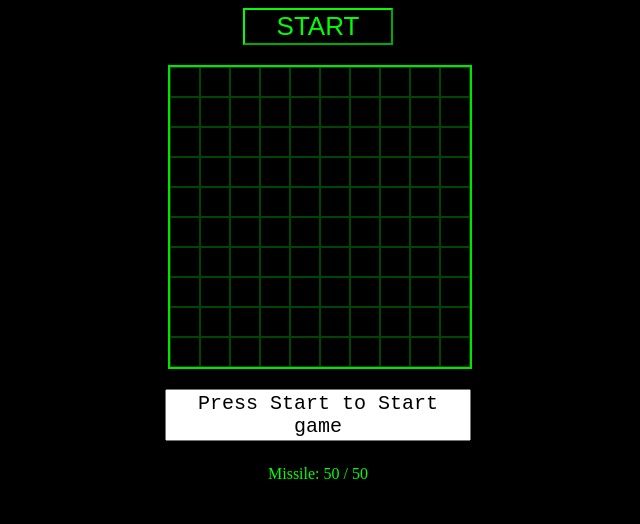
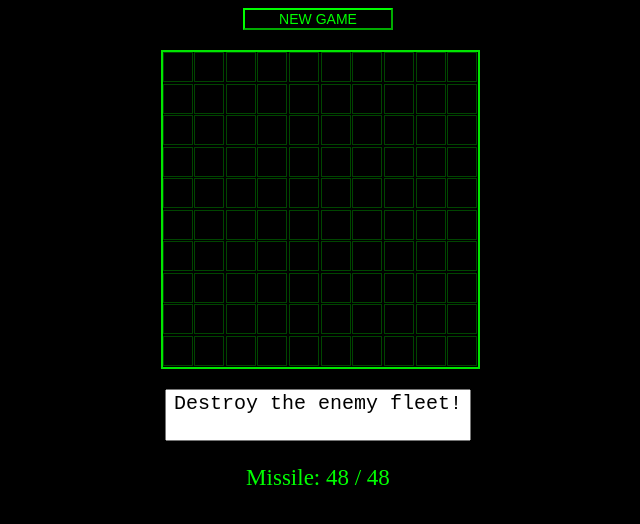
Before and after one commit to tedythsu/Battleship, an Angular app: page / in a window 1280 px wide. Shown: the top 524 px of the page, without its empty margins (322-962 px from the left). Built offline with nearby package versions, Linux system fonts and the light colour scheme.

Commit message:
Fix: checkStatus Logic, Refactor: code optimization

```diff
--- a/src/app/app.component.css
+++ b/src/app/app.component.css
@@ -1,7 +1,7 @@
 .wrapper {
     display: flex;
     flex-direction: column;
-    width: 300px;
+    width: 315px;
     justify-content: center;
     align-items: center;
     margin: auto;
@@ -12,20 +12,20 @@
     width: 150px;
     background-color: black;
     color: #0f0;
-    font-size: 26px;
+    font-size: 14px;
     cursor: pointer;
     border-color: #0f0;
 }
 
 .grid {
     margin: auto;
-    width: 300px;
-    height: 300px;
+    width: 315px;
+    height: 315px;
     display: flex;
     flex-wrap: wrap;
-    /* background-color: black;
-    justify-content: center;
-    align-items: center; */
+    /* background-color: black; */
+    justify-content: space-between;
+    /* align-items: center; */
     border: 2px solid #00e500;
 }
 
@@ -70,4 +70,5 @@
 
 .missiles-info {
     color: #0f0;
+    font-size: 23px;
 }
--- a/src/app/app.component.html
+++ b/src/app/app.component.html
@@ -3,7 +3,7 @@
   <!-- <img src="../assets/images/c-mine.gif" alt=""> -->
 
   <div>
-    <button (click)="startGame()" class="start-button">START</button>
+    <button (click)="newGame()" class="start-button">NEW GAME</button>
   </div>
 
   <div class="grid" [ngClass]="{'grid--disabled': !isGridClickable}">
@@ -15,5 +15,5 @@
     <textarea id="messageArea">Press Start to Start game</textarea>
   </div>
 
-  <div class="missiles-info">Missile: {{missiles}} / 50</div>
+  <div class="missiles-info">Missile: {{missiles}} / 48</div>
 </div>
--- a/src/app/app.component.ts
+++ b/src/app/app.component.ts
@@ -1,4 +1,4 @@
-import { Component } from '@angular/core';
+import { Component, OnInit } from '@angular/core';
 
 interface Ship {
   name: string;
@@ -10,7 +10,9 @@ interface Ship {
   templateUrl: './app.component.html',
   styleUrls: ['./app.component.css']
 })
-export class AppComponent {
+
+export class AppComponent implements OnInit {
+
   title = 'battleship';
 
   // Game Settings
@@ -19,7 +21,9 @@ export class AppComponent {
   isWin: boolean = false;
   isGridClickable: boolean = false;
   enemyShipLocations: number[] = [];
-  missiles: number = 50;
+  missiles: number = 48;
+  message: string = '';
+  isHit: boolean = false;
 
   ships: Ship[] = [
     { "name": "carrier", "size": 5 },
@@ -29,15 +33,24 @@ export class AppComponent {
     { "name": "patrolBoat", "size": 2 },
   ]
 
-  startGame() {
+  ngOnInit(): void {
+    // 待修改
+    setTimeout(() => {
+      this.newGame();
+    }, 1);
+  }
+
+  newGame() {
     this.initialGame();
     this.generateEnemyShip();
   }
 
   initialGame() {
+    this.missiles = 48;
     this.enemyShipLocations = [];
     this.isGridClickable = true;
     this.isWin = false;
+
     this.availableLocations = [...Array(101).keys()];
     this.availableLocations.splice(0, 1);
 
@@ -48,108 +61,55 @@ export class AppComponent {
       shipLocation?.classList.remove('bombed');
     });
 
-    const infomation = "Destroy the opposing player's fleet!";
-    const infoArray = infomation.split('');
-
-    const text = document.getElementById('messageArea') as HTMLTextAreaElement;
-    text.value = "";
-    let timeout = 0;
-    infoArray.forEach((element: string) => {
-
-      setTimeout(() => {
-        text.value += element.toString();
-      }, timeout);
-
-      timeout += 25;
-    });
-
-    this.missiles = 50;
-
-
+    this.showMessage("Destroy the enemy fleet!");
   }
 
-  fire(position: number) {
-    console.log(position);
-    const aimLocation = document.getElementById(`location-${position}`);
+  fire(location: number) {
 
+    // Get the element of the targeted location
+    const aimLocation = document.getElementById(`location-${location}`);
+
+    // If the location contains a hidden ship, mark it as hit
     if (aimLocation?.classList.contains('hidden-ship')) {
+
       aimLocation.classList.remove('hidden-ship');
       aimLocation.classList.add('sinking-ship');
 
-      let usedIndex: number = this.enemyShipLocations.indexOf(position);
+      // Remove the hit location from the enemy ship locations array
+      let usedIndex: number = this.enemyShipLocations.indexOf(location);
       if (usedIndex !== -1) {
         this.enemyShipLocations.splice(usedIndex, 1);
       }
 
-      const infomation = "It's a hit!";
-      const infoArray = infomation.split('');
+      this.isHit = true;
+      this.missiles--;
+      this.checkGameStatus();
 
-      const text = document.getElementById('messageArea') as HTMLTextAreaElement;
-      text.value = "";
-      let timeout = 0;
-      infoArray.forEach((element: string) => {
+    // If the location do not contains a hidden ship, mark it as a miss
+    } else if (!aimLocation?.classList.contains('sinking-ship') && !aimLocation?.classList.contains('bombed')) {
 
-        setTimeout(() => {
-          text.value += element.toString();
-        }, timeout);
-
-        timeout += 50;
-      });
-
-      this.missiles--;
-
-    } else if (!aimLocation?.classList.contains('sinking-ship') && !aimLocation?.classList.contains('bombed')) {
       aimLocation?.classList.add('bombed');
 
-      const infomation = 'You missed.';
-      const infoArray = infomation.split('');
-
-      const text = document.getElementById('messageArea') as HTMLTextAreaElement;
-      text.value = "";
-      let timeout = 0;
-      infoArray.forEach((element: string) => {
-
-        setTimeout(() => {
-          text.value += element.toString();
-        }, timeout);
-
-        timeout += 50;
-      });
-
+      this.isHit = false;
       this.missiles--;
-
+      this.checkGameStatus();
     }
-
-
-    this.checkGameStatus();
 
   }
 
+  // Checks the game status and displays appropriate messages
   checkGameStatus() {
 
-    if (this.enemyShipLocations.length <= 0) {
-      console.log('You Win!');
-      this.isWin = true;
+    if (this.enemyShipLocations.length > 0 && this.missiles === 0) {
       this.isGridClickable = false;
-    }
-
-    if (this.missiles === 0) {
-      const infomation = 'Run out of missiles, game over!';
-      const infoArray = infomation.split('');
-
-      const text = document.getElementById('messageArea') as HTMLTextAreaElement;
-      text.value = "";
-      let timeout = 0;
-      infoArray.forEach((element: string) => {
-
-        setTimeout(() => {
-          text.value += element.toString();
-        }, timeout);
-
-        timeout += 50;
-      });
-
-
+      this.showMessage("Run out of missiles, game over!");
+    } else if (this.enemyShipLocations.length <= 0) {
+      this.isGridClickable = false;
+      this.showMessage("All enemy ships have been sunk, you win!");
+    } else if (this.isHit) {
+      this.showMessage("It's a hit!");
+    } else if (!this.isHit) {
+      this.showMessage("You missed.");
     }
 
   }
@@ -365,4 +325,23 @@ export class AppComponent {
     array.sort(() => Math.random() - 0.5);
   }
 
+  showMessage(message: string) {
+
+    const messageArray = message.split('');
+
+    const text = document.getElementById('messageArea') as HTMLTextAreaElement;
+    text.value = "";
+    let timeout = 0;
+    messageArray.forEach((element: string) => {
+
+      setTimeout(() => {
+        text.value += element.toString();
+      }, timeout);
+
+      timeout += 25;
+    });
+
+
+  }
+
 }
```
Also changed, not shown: src/assets/images/bomb.png (added), src/assets/images/torpedo.png (added).
